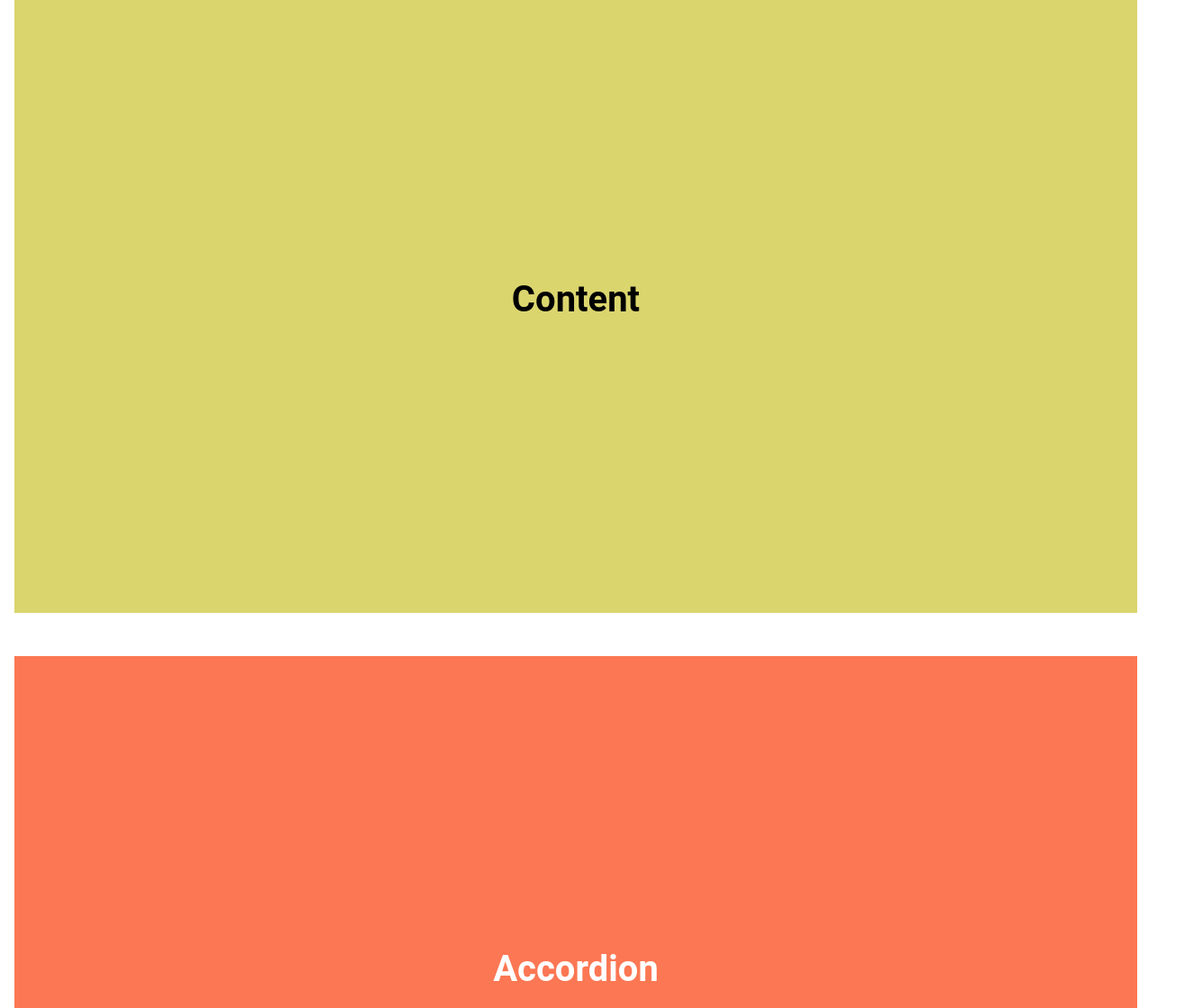
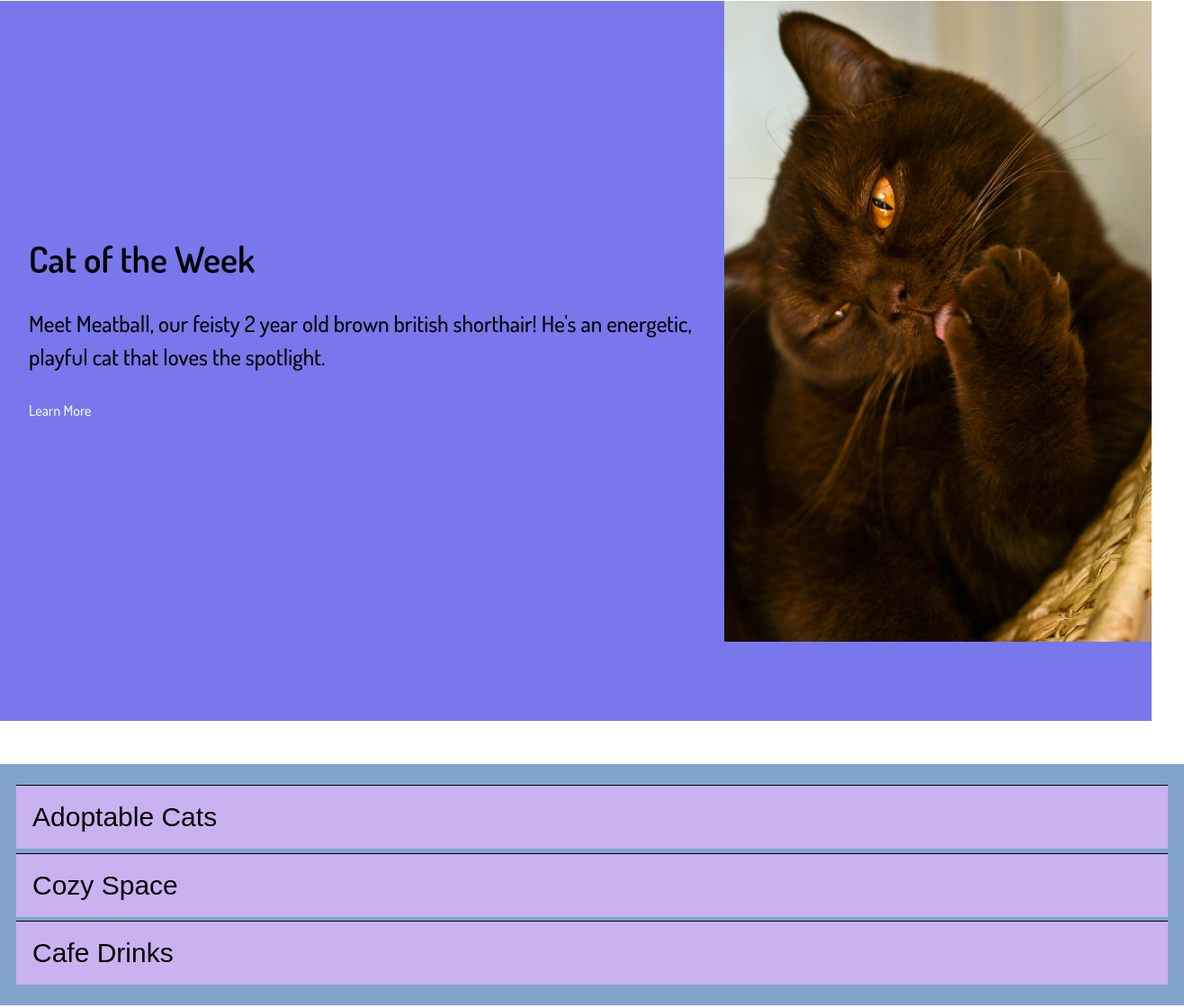
Before and after one commit to cinamonee/cprg-218-lab-4, a plain HTML site: page index.html in a window 1280 px wide. Shown: the part 863-1983 px from the top of the page at 90% size, 1316 px wide, since content can reach past the window. Drawn offline with Linux system fonts and the light colour scheme; a web font is replaced by a local one.

Commit message:
Added Content and Accordion

```diff
--- a/Script/main.js
+++ b/Script/main.js
@@ -0,0 +1,20 @@
+var acc = document.getElementsByClassName("accordion");
+var i;
+
+for (i = 0; i < acc.length; i++) {
+  acc[i].addEventListener("click", function() {
+    this.classList.toggle("active");
+
+    var panel = this.nextElementSibling;
+    if (panel.style.display === "block") {
+      panel.style.display = "none";
+    } else {
+      panel.style.display = "block";
+    }
+  });
+}
+
+const currentDate = new Date();
+const year = currentDate.getFullYear();
+const result = `${year} ${aloha}`
+ document.getElementById("copyRightYearAloha").outerHTML = result
--- a/index.html
+++ b/index.html
@@ -11,31 +11,59 @@
   <link rel="preconnect" href="https://fonts.googleapis.com">
   <link rel="preconnect" href="https://fonts.gstatic.com" crossorigin>
   <link href="https://fonts.googleapis.com/css2?family=Archivo:ital,wght@0,100..900;1,100..900&family=Dosis:wght@200..800&family=Kaisei+Decol&display=swap" rel="stylesheet">
+  <script src="./Script/main.js" async defer></script>
   <title>Cinnamon Cat Cafe</title>
 </head>
 <body>
+
+
   <section class="hero-container">
       <div class="hero-text">
       <h1>Welcome to Cinnamon Cat Cafe!</h1>
       <p>Have a purrfect time!</p>
     </div>
-    <button>Meet the Cats!</button>
   </section>
 
-  <section class="container content-container">
-    <!-- Remove and add content HTML -->
-    <div class="remove-assignment-content">
-      <h1>Content</h1>
+  <section class="content-container">
+    <ul>
+      <li>
+    <div class="first-description">
+      <h1>Cat of the Week</h1>
+      <p>Meet Meatball, our feisty 2 year old brown british shorthair! He's an energetic, playful cat that loves the spotlight.</p>
+      <a href="#content">Learn More </a>
     </div>
+    <img class="image-1" src="./Assets/Meatball.jpg" alt="Brown Britsh Shorthair Cat">
+    </li>
+    </ul>
   </section>
-  <section class="container accordion-container">
-    <!-- Remove and add accordion HTML -->
-    <div class="remove-assignment-content">
-      <h1>Accordion</h1>
-    </div>
-  </section>
-  <section class="footer-container">
-    <!-- Remove and add footer HTML -->
+
+  <section class="accordion-container" id="accordion">
+    <ul>
+      <li class="accordion-content">
+        <button class="accordion">Adoptable Cats<span  class="acc-icon"></span></button>
+          <div class="panel">
+          <p>All of the cats at Cinnamon Cat Cafe are adoptable. Look forward to taking home a cuddly and furry friend today. We partner with the ForeverPaws foundation. </p>
+          </div>
+        </li>
+          <li class="accordion-content">
+            <button class="accordion">Cozy Space<span class="acc-icon"></span></button>
+            <div class="panel">
+              <p>We are located in a historic brick building and there are plenty of comfortable seats for you to enjoy your drinks or relax in our cafe space. There is a selection of board games and books for your enjoyment.
+              </p>
+            </div>
+            </li>
+            <li class="accordion-content borderBottom-AC3">
+              <button class="accordion">Cafe Drinks<span class="acc-icon"></span></button>
+              <div class="panel">
+                <p>
+                  Enjoy our full range coffee bar that offers all of your favorite caffeinated drinks. We also serve dairy-free options and have a range of teas from JustSteeply.
+              </div>
+            </li>
+          </ul>
+        </section>
+
+<footer class="footer-container">
+
     <div class="remove-assignment-content">
       <h1>Footer</h1>
     </div>
--- a/styles/lab_four_starter.css
+++ b/styles/lab_four_starter.css
@@ -1,18 +1,12 @@
-.remove-assignment-content {
-  font-family: "Roboto", sans-serif;
-  font-size: 2rem;
-  text-align: center;
-  position: absolute;
-  top: 50%;
-  left: 50%;
-  transform: translate(-50%, -50%);
+html, body{
+  scroll-behavior: smooth;
+  font-family: "Dosis", Arial, sans-serif;
 }
 
 .hero-container {
   background: url(../Assets/catmain.jpg);
   background-position: center;
   background-repeat: no-repeat;
-  /*background-position: center;*/
   color: #fff;
   height: 100vh;
   display: flex;
@@ -20,20 +14,104 @@
   justify-content: center;
   flex-direction: column;
 }
-.hero-text p{
-  text-align: center;
+
+@media screen and (min-width: 1200px) {
+  .hero-container{
+    background: url(../Assets/catmain.jpg) center/cover no-repeat fixed;
+ }
+}
+/*mobile*/
+.content-container{
+min-height: 100vh;
+background-color: rgb(120, 120, 236);
+
+}
+.content-container ul{
+  margin-top: 4rem;
+}
+.content-container li{
+  display:flex;
+  align-items: center;
 }
 
-.content-container {
-  background-color: #dbd56e;
-  height: 600px;
+.first-description{
+  margin-top: 4rem;
+  display: flex;
+  flex-direction: column;
+  margin-inline: 2rem;
+}
+
+.content-container p{
+  font-size: 25px;
+  color:black;
+}
+
+.content-container img{
+  width: 100%;
+  max-width: 475px;
+  height: auto;
+}
+
+/*button style*/
+.content-container a{
+  text-decoration: none;
+  color: rgb(244, 246, 248);
+  max-width: 8rem;
+  font-size: medium;
+  margin: 1rem 0 4rem 0;
+}
+
+.content-container a:hover{
+  background-color: rgb(156, 189, 176);
+  text-decoration: underline;
 }
 
 .accordion-container {
-  background-color: #fc7753;
-  color: #fff;
-  height: 600px;
+  margin-block: 3rem;
+  background-color: rgba(58, 110, 179, 0.635);
+  cursor: pointer;
+  padding: 18px;
+  width: 100%;
+  text-align: left;
+  border: none;
+  outline: none;
+  transition: 0.4s;
 }
+
+.active, .accordion:hover {
+  background-color:bisque
+}
+
+.panel{
+  padding: 0 18px;
+  background-color: white;
+  display: none;
+  overflow: hidden;
+}
+
+.accordion-container li{
+  display: flex;
+  align-items: center;
+  justify-content: center;
+  flex-direction: column;
+  margin-block: 0.3rem;
+}
+
+.accordion-container button{
+  display: flex;
+  justify-content: space-between;
+  background-color: rgb(202, 178, 240);
+  color: black;
+  border-top: 1px solid black;
+  border-bottom: none;
+  border-inline: none;
+  padding: 18px;
+  font-size: 30px;
+  width: 100%;
+  cursor: pointer;
+  text-align: left;
+}
+
 
 .footer-container {
   background-color: #f2efea;
```
